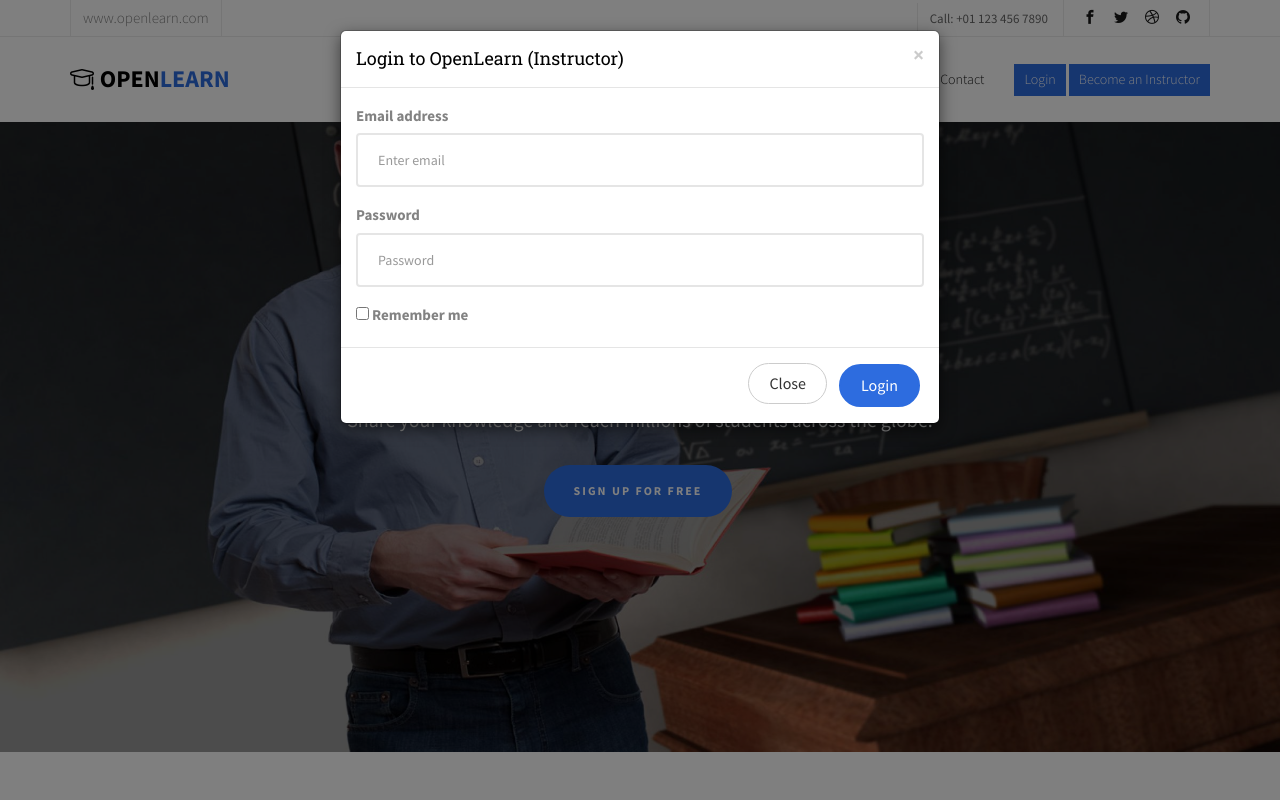
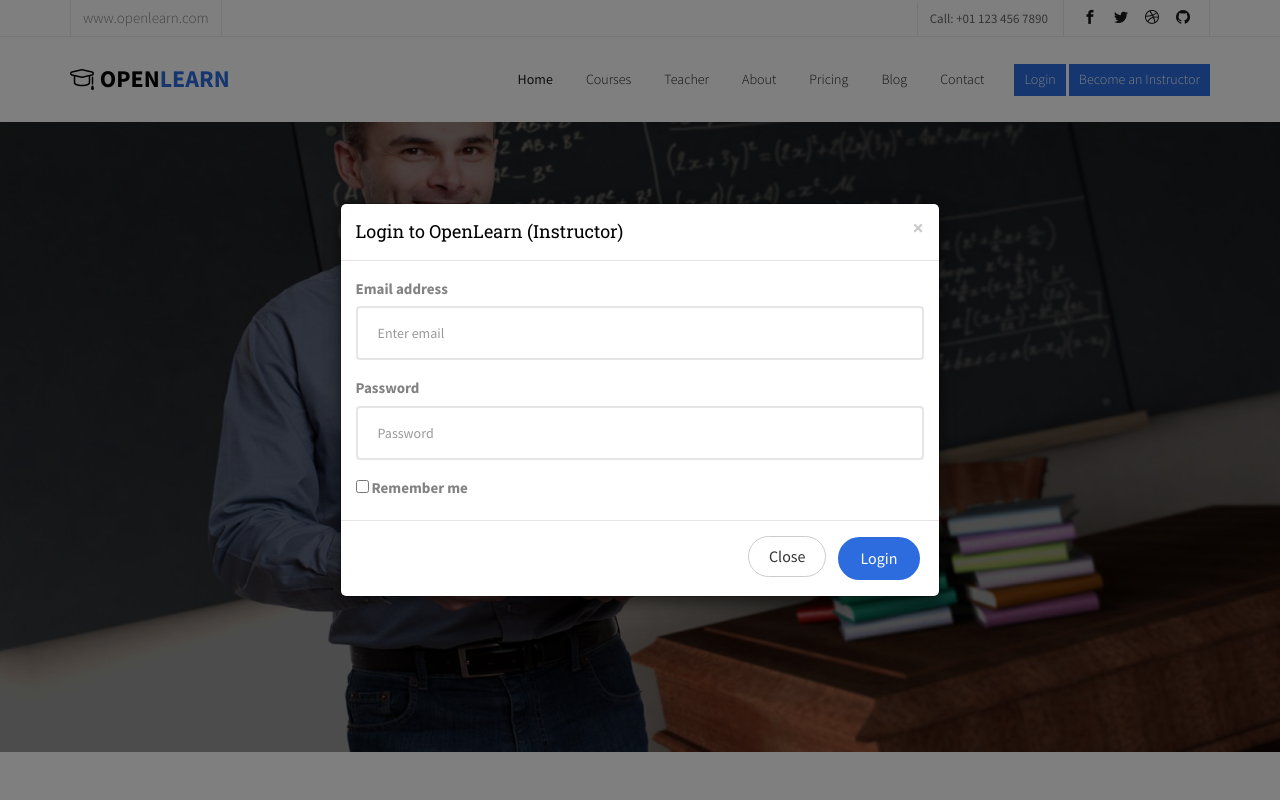
Before and after one commit to vladimirdj/openlearn, a PHP site: page /signup.php in a window 1280 px wide, after a click on "Login". Run offline with PHP 8.4, Linux system fonts and the light colour scheme; some libraries are stand-ins or nearby versions; some web fonts are replaced.

Commit message:
Made a few changes.

```diff
--- a/signup.php
+++ b/signup.php
@@ -55,6 +55,27 @@
 	<!--[if lt IE 9]>
 	<script src="js/respond.min.js"></script>
 	<![endif]-->
+
+	<style>
+			.modal {
+			text-align: center;
+			padding: 0!important;
+			}
+
+			.modal:before {
+			content: '';
+			display: inline-block;
+			height: 100%;
+			vertical-align: middle;
+			margin-right: -4px;
+			}
+
+			.modal-dialog {
+			display: inline-block;
+			text-align: left;
+			vertical-align: middle;
+			}
+		</style>
 
 	</head>
 	<body>
```
Also changed, not shown: index.html (+31 -12 lines).
